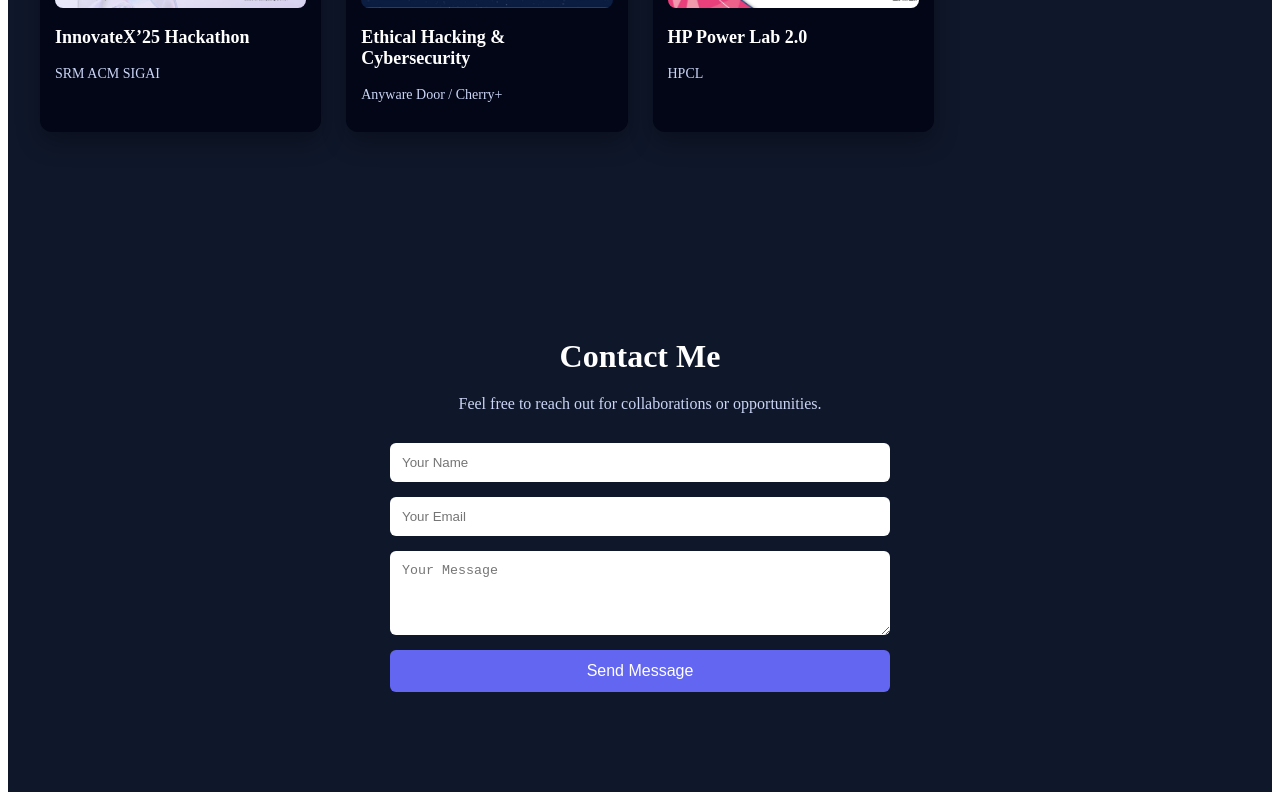
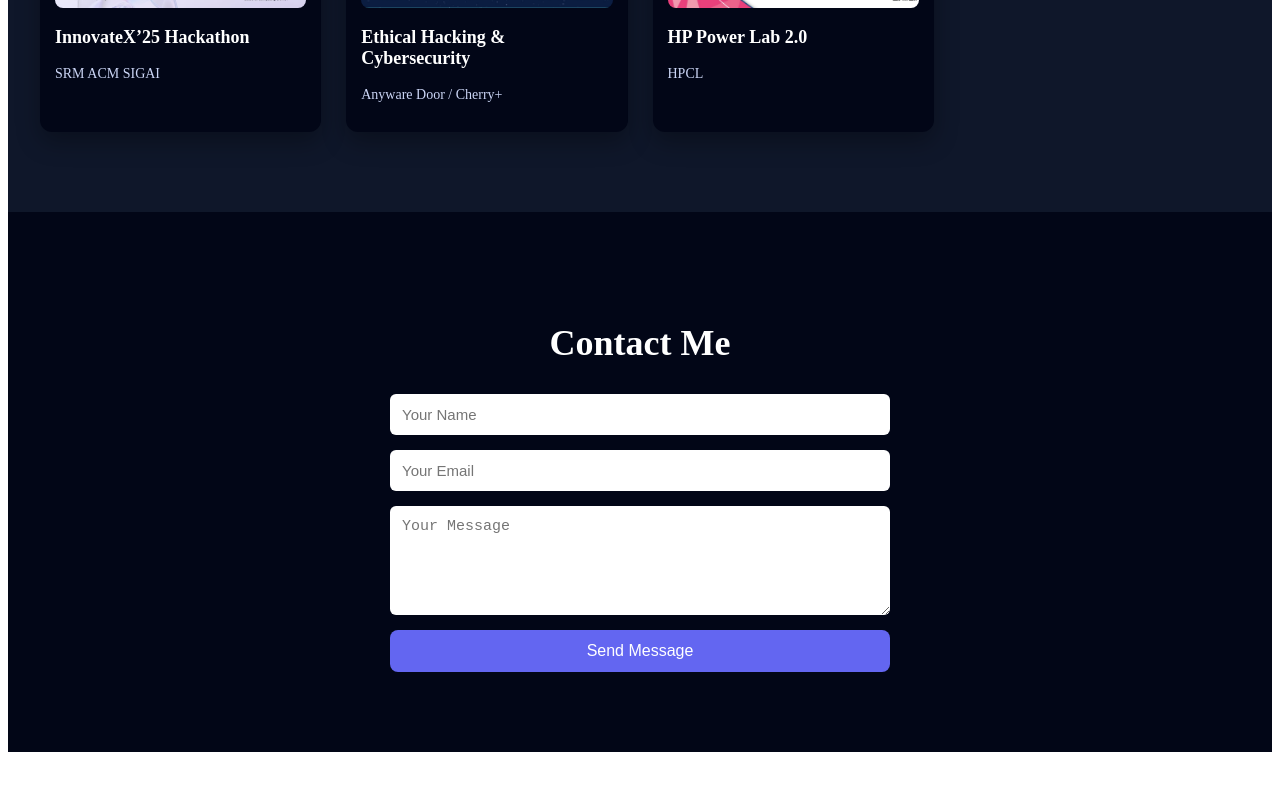
Before and after one commit to pk1305/FUTURE_FS_01, a React (Vite) app: page / in a window 1280 px wide. Shown: the part 3476-4276 px from the top of the page. After the commit the page ends 4236 px from the top, so only its background shows below. Built offline with nearby package versions, Linux system fonts and the light colour scheme.

Commit message:
Add certifications section and enable contact form email functionality

```diff
--- a/package.json
+++ b/package.json
@@ -10,6 +10,7 @@
     "preview": "vite preview"
   },
   "dependencies": {
+    "emailjs-com": "^3.2.0",
     "framer-motion": "^12.23.26",
     "react": "^19.2.0",
     "react-dom": "^19.2.0",
--- a/src/components/Contact.jsx
+++ b/src/components/Contact.jsx
@@ -1,23 +1,51 @@
+import { useRef } from "react";
+import emailjs from "emailjs-com";
+
 function Contact() {
+  const formRef = useRef();
+
+  const sendEmail = (e) => {
+    e.preventDefault();
+
+    emailjs
+      .sendForm(
+        "service_nbxigsv",     // 🔴 replace
+        "template_57x7m4j",    // 🔴 replace
+        formRef.current,
+        "fG3OZnMrhU_YijZp0"      // 🔴 replace
+      )
+      .then(
+        () => {
+          alert("✅ Message sent successfully!");
+          formRef.current.reset();
+        },
+        (error) => {
+          alert("❌ Failed to send message");
+          console.error(error);
+        }
+      );
+  };
+
   return (
     <section
       id="contact"
       style={{
-        padding: "100px 40px",
-        backgroundColor: "#0f172a",
+        padding: "80px 20px",
+        backgroundColor: "#020617",
+        color: "white",
         textAlign: "center",
       }}
     >
-      <h2 style={{ fontSize: "32px", marginBottom: "20px" }}>Contact Me</h2>
-
-      <p style={{ marginBottom: "30px", color: "#cbd5f5" }}>
-        Feel free to reach out for collaborations or opportunities.
-      </p>
+      <h2 style={{ fontSize: "36px", marginBottom: "30px" }}>
+        Contact Me
+      </h2>
 
       <form
+        ref={formRef}
+        onSubmit={sendEmail}
         style={{
           maxWidth: "500px",
-          margin: "0 auto",
+          margin: "auto",
           display: "flex",
           flexDirection: "column",
           gap: "15px",
@@ -25,36 +53,27 @@ function Contact() {
       >
         <input
           type="text"
+          name="from_name"
           placeholder="Your Name"
           required
-          style={{
-            padding: "12px",
-            borderRadius: "6px",
-            border: "none",
-          }}
+          style={inputStyle}
         />
 
         <input
           type="email"
+          name="from_email"
           placeholder="Your Email"
           required
-          style={{
-            padding: "12px",
-            borderRadius: "6px",
-            border: "none",
-          }}
+          style={inputStyle}
         />
 
         <textarea
+          name="message"
           placeholder="Your Message"
-          rows="4"
+          rows="5"
           required
-          style={{
-            padding: "12px",
-            borderRadius: "6px",
-            border: "none",
-          }}
-        ></textarea>
+          style={inputStyle}
+        />
 
         <button
           type="submit"
@@ -63,7 +82,7 @@ function Contact() {
             backgroundColor: "#6366f1",
             color: "white",
             border: "none",
-            borderRadius: "6px",
+            borderRadius: "8px",
             cursor: "pointer",
             fontSize: "16px",
           }}
@@ -75,4 +94,12 @@ function Contact() {
   );
 }
 
+const inputStyle = {
+  padding: "12px",
+  borderRadius: "6px",
+  border: "none",
+  outline: "none",
+  fontSize: "15px",
+};
+
 export default Contact;
```
Also changed, not shown: 1 other file (tests, documents, lock files or other folders).
